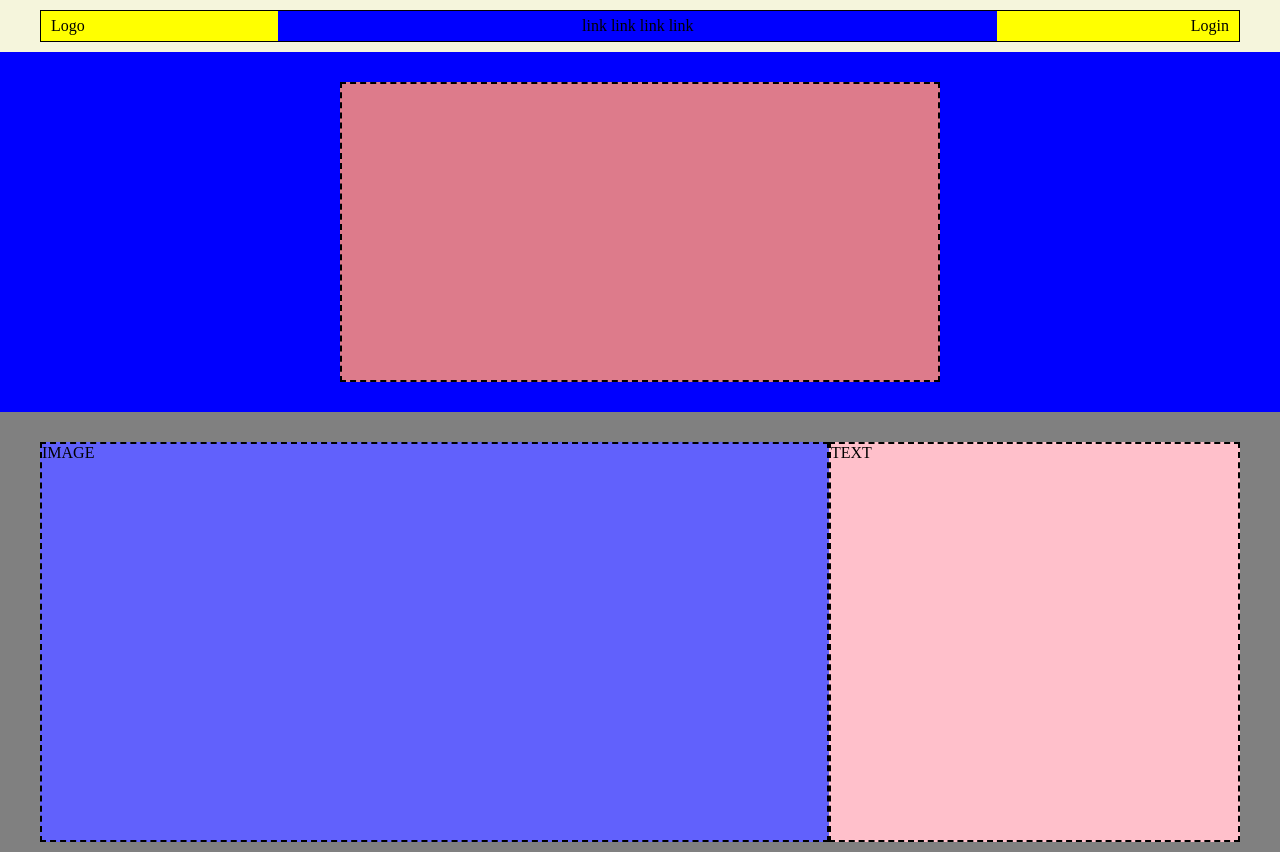
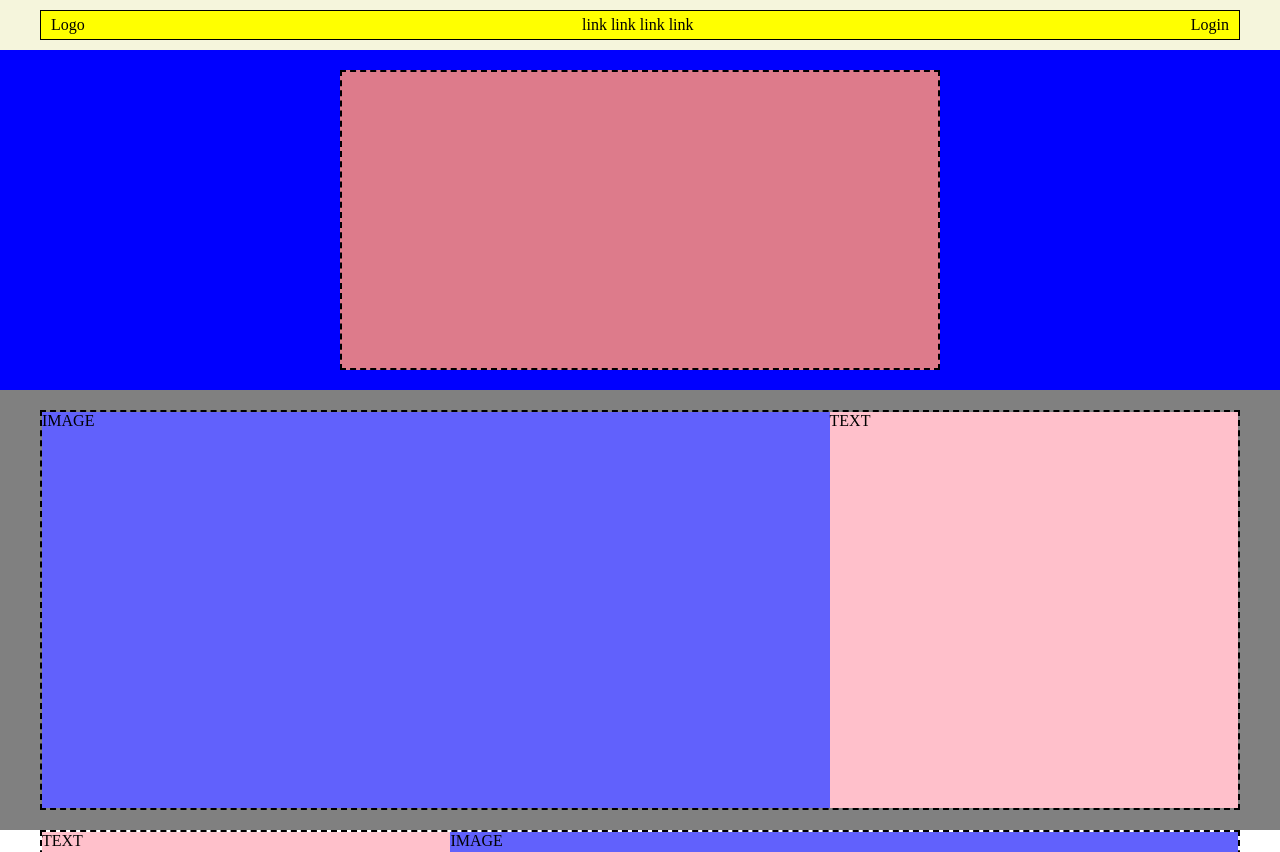
Before and after one commit to VeronicaFontana/htmlcss-struttura-discord, a plain HTML site: page index.html in a window 1280 px wide. Shown: the top 852 px of the page. Drawn offline with Linux system fonts and the light colour scheme.

Commit message:
[FIX] Proporzioni e grandezze

```diff
--- a/css/style.css
+++ b/css/style.css
@@ -3,7 +3,6 @@
   padding: 0;
   box-sizing: border-box;
 }
-
 
 /* HEADER */
 .top-menu{
@@ -13,63 +12,43 @@
 
 .box-menu{
   background-color: yellow;
-  width: 98%;
   max-width: 1200px;
   margin: 0 auto;
+  height: 30px;
+  padding: 0 10px;
   border: 1px solid black;
   display: flex;
   justify-content: space-between;
   align-items: center;
 }
 
-.box-menu span{
-  margin: 0 10px;
-  height: 30px;
-  display: flex;
-  align-items: center;
-}
-
-.box-menu #link-menu{
-  width: 60%;
+.jumbotron{
   background-color: blue;
-  justify-content: center;
-}
-
-.top{
-  background-color: blue;
-}
-.top-image{
-  width: 98%;
-  max-width: 1200px;
-  margin: 0 auto;
-  padding: 30px 0;
+  padding: 20px 0;
 }
 
 .box-top-image{
   background-color: rgb(221, 123, 139);
-  width: 600px;
+  max-width: 600px;
+  width: 90%;
   height: 300px;
   margin: 0 auto;
   border: 2px dashed black;
 }
 
 /* MAIN */
-.image-text-block, .text-image-block, .main-bottom-block{
-  height: fit-content;
-  width: 98%;
-  max-width: 1200px;
-  margin: 0 auto;
-  padding: 30px 0;
-  display: flex;
+.box{
+  background-color: grey;
+  padding: 20px 0;
 }
 
-.box{
-  background-color: grey;
-}
-
-.image-box, .text-box{
+.image-text-block, .text-image-block{
+  max-width: 1200px;
+  width: 98%;
+  margin: 0 auto;
+  height: 400px;
   border: 2px dashed black;
-  height: 400px;
+  display: flex;
 }
 
 .image-box{
@@ -82,32 +61,31 @@
   flex-grow: 1;
 }
 
-.bottom-box{
+.main-bottom-block{
   background-color: green;
+  max-width: 1200px;
+  width: 98%;
+  margin: 20px auto;
+  height: 500px;
   border: 2px dashed black;
-  height: 500px;
-  width: 100%;
 }
 
 /* FOOTER */
 .info-block, .fondo{
   background-color: black;
-  display: flex;
 }
 
 .info-block{
   border-bottom: 1px solid grey;
+  padding: 20px 0;
 }
 
 .column-box{
   height: 500px;
+  max-width: 1200px;
   width: 98%;
-  max-width: 1200px;
-  margin: 0 auto;
-  padding: 30px 0;
-  border: 2px dashed black;
+  margin: 0px auto;
   display: flex;
-  margin-bottom: 20px;
 }
 
 .social{
@@ -122,14 +100,13 @@
   flex-grow: 1;
 }
 
-
 .fondo-box{
   background-color: aquamarine;
   height: 70px;
   width: 98%;
   max-width: 1200px;
   margin: 0 auto;
-  padding: 30px 0;
+  padding: 30px 5px;
   display: flex;
   justify-content: space-between;
   align-items: center;
--- a/index.html
+++ b/index.html
@@ -17,10 +17,8 @@
       </div>
     </section>
 
-    <section class="top">
-      <section class="top-image">
-        <div class="box-top-image"></div>
-      </section>
+    <section class="jumbotron">
+      <div class="box-top-image"></div>
     </section>
   </header>
   <!-- /HEADER -->
@@ -60,10 +58,9 @@
       </section>
     </section>
 
-      <section class="main-bottom-block">
-        <div class="bottom-box">
-        </div>
-      </section>
+    <section class="main-bottom-block">
+      <div></div>
+    </section>
   </main>
   <!-- /MAIN -->
 
```
